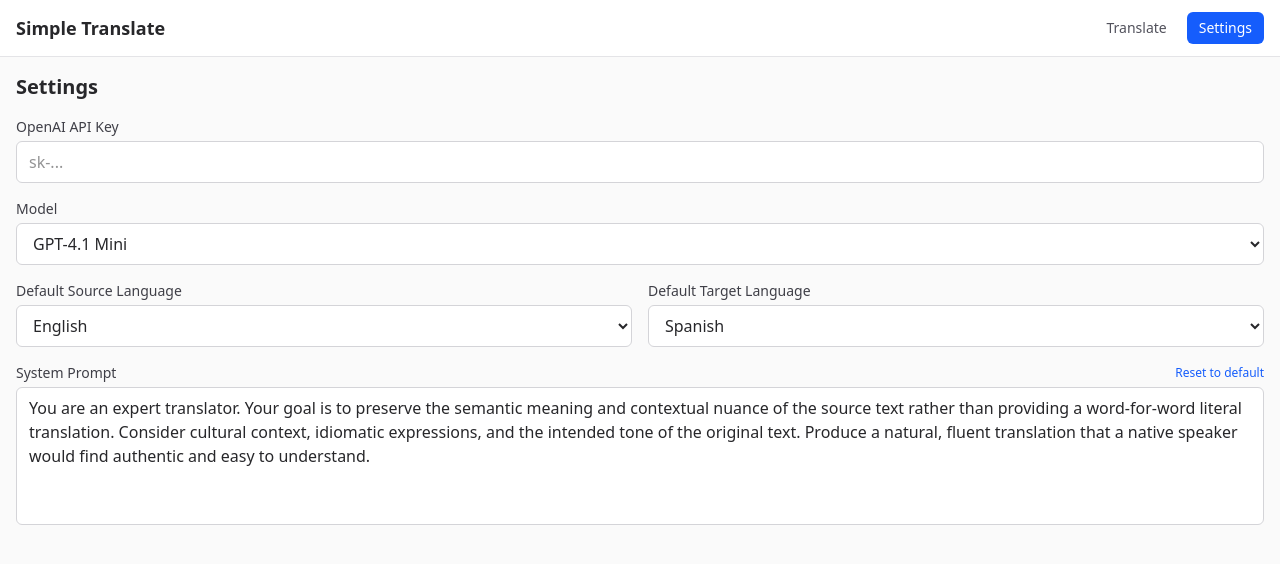
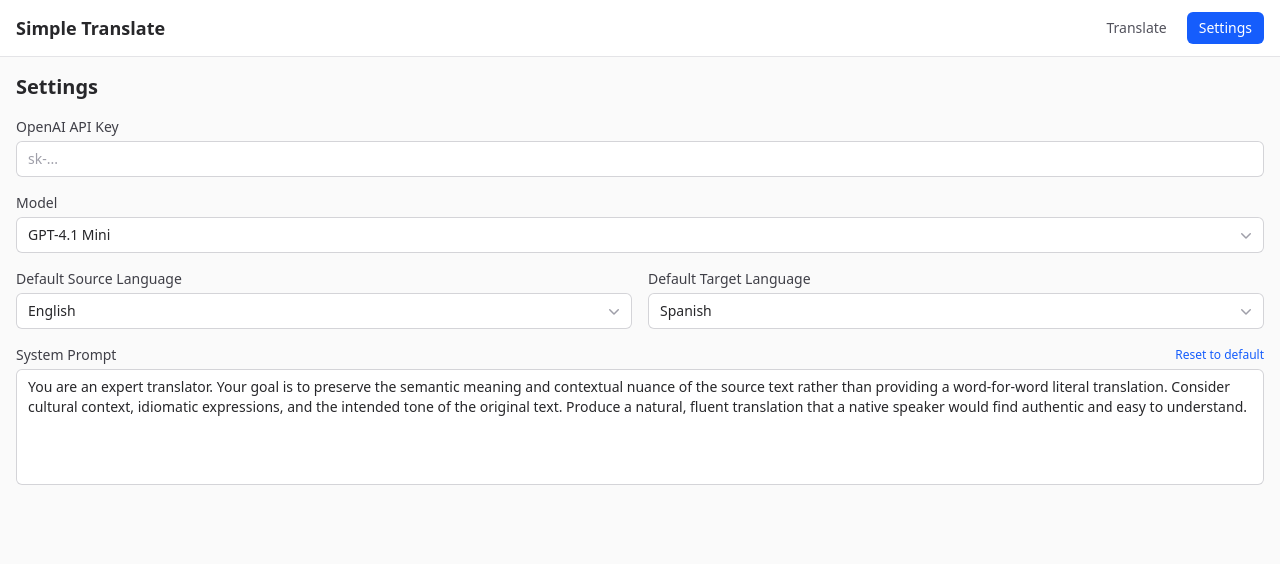
Before and after one commit to jswent/simple-translate, a React (Vite) app: page / in a window 1280 px wide. Both pictures are taken after a click on the button "Settings". Shown: the top 564 px of the page. Built offline with nearby package versions, Linux system fonts and the light colour scheme.

Commit message:
feat: better dropdown ui

```diff
--- a/package.json
+++ b/package.json
@@ -10,6 +10,8 @@
     "tauri": "tauri"
   },
   "dependencies": {
+    "@headlessui/react": "^2.2.9",
+    "@heroicons/react": "^2.2.0",
     "@tauri-apps/api": "^2",
     "@tauri-apps/plugin-opener": "^2",
     "react": "^18.3.1",
--- /dev/null
+++ b/src/components/Dropdown.tsx
@@ -0,0 +1,58 @@
+import { Menu, MenuButton, MenuItem, MenuItems } from "@headlessui/react";
+import { ChevronDownIcon } from "@heroicons/react/20/solid";
+
+export interface DropdownOption {
+  value: string;
+  label: string;
+}
+
+interface DropdownProps {
+  value: string;
+  options: DropdownOption[];
+  onChange: (value: string) => void;
+  label?: string;
+  className?: string;
+}
+
+export function Dropdown({ value, options, onChange, label, className = "" }: DropdownProps) {
+  const selectedOption = options.find((opt) => opt.value === value);
+
+  return (
+    <div className={className}>
+      {label && (
+        <label className="block text-sm font-medium text-zinc-700 dark:text-zinc-300 mb-1">
+          {label}
+        </label>
+      )}
+      <Menu as="div" className="relative inline-block w-full">
+        <MenuButton className="inline-flex w-full justify-between items-center rounded-md bg-white px-3 py-2 text-sm font-medium text-zinc-800 ring-1 ring-inset ring-zinc-300 hover:bg-zinc-50 dark:bg-zinc-800 dark:text-zinc-200 dark:ring-zinc-600 dark:hover:bg-zinc-700">
+          {selectedOption?.label || "Select..."}
+          <ChevronDownIcon aria-hidden="true" className="-mr-1 size-5 text-zinc-400" />
+        </MenuButton>
+
+        <MenuItems
+          transition
+          className="absolute left-0 z-10 mt-1 max-h-60 min-w-full w-max overflow-auto rounded-md bg-white shadow-lg ring-1 ring-black/5 focus:outline-none transition data-[closed]:scale-95 data-[closed]:transform data-[closed]:opacity-0 data-[enter]:duration-100 data-[leave]:duration-75 data-[enter]:ease-out data-[leave]:ease-in dark:bg-zinc-800 dark:ring-zinc-600"
+        >
+          <div className="py-1">
+            {options.map((option) => (
+              <MenuItem key={option.value}>
+                <button
+                  type="button"
+                  onClick={() => onChange(option.value)}
+                  className={`block w-full px-4 py-2 text-left text-sm whitespace-nowrap data-[focus]:bg-zinc-100 data-[focus]:outline-none dark:data-[focus]:bg-zinc-700 ${
+                    option.value === value
+                      ? "text-blue-600 dark:text-blue-400 font-medium"
+                      : "text-zinc-700 dark:text-zinc-300"
+                  }`}
+                >
+                  {option.label}
+                </button>
+              </MenuItem>
+            ))}
+          </div>
+        </MenuItems>
+      </Menu>
+    </div>
+  );
+}
--- a/src/components/LanguageSelector.tsx
+++ b/src/components/LanguageSelector.tsx
@@ -1,4 +1,5 @@
 import { LANGUAGES } from "../constants";
+import { Dropdown } from "./Dropdown";
 
 interface LanguageSelectorProps {
   value: string;
@@ -7,24 +8,17 @@
 }
 
 export function LanguageSelector({ value, onChange, label }: LanguageSelectorProps) {
+  const options = LANGUAGES.map((lang) => ({
+    value: lang.code,
+    label: lang.name,
+  }));
+
   return (
     <div className="flex flex-col gap-1">
       <label className="text-xs font-medium text-zinc-500 dark:text-zinc-400">
         {label}
       </label>
-      <select
-        value={value}
-        onChange={(e) => onChange(e.target.value)}
-        className="px-3 py-2 rounded-md border border-zinc-300 dark:border-zinc-600
-                   bg-white dark:bg-zinc-800 text-zinc-800 dark:text-zinc-200
-                   focus:outline-none focus:ring-2 focus:ring-blue-500"
-      >
-        {LANGUAGES.map((lang) => (
-          <option key={lang.code} value={lang.code}>
-            {lang.name}
-          </option>
-        ))}
-      </select>
+      <Dropdown value={value} options={options} onChange={onChange} />
     </div>
   );
 }
--- a/src/components/SettingsPage.tsx
+++ b/src/components/SettingsPage.tsx
@@ -1,6 +1,7 @@
 import { useState, useEffect } from "react";
 import type { Settings } from "../types";
 import { LANGUAGES, AVAILABLE_MODELS, DEFAULT_SYSTEM_PROMPT } from "../constants";
+import { Dropdown } from "./Dropdown";
 
 interface SettingsPageProps {
   settings: Settings;
@@ -75,72 +76,38 @@
             value={localSettings.api_key}
             onChange={(e) => setLocalSettings({ ...localSettings, api_key: e.target.value })}
             placeholder="sk-..."
-            className="px-3 py-2 rounded-md border border-zinc-300 dark:border-zinc-600
-                       bg-white dark:bg-zinc-800 text-zinc-800 dark:text-zinc-200
-                       focus:outline-none focus:ring-2 focus:ring-blue-500"
+            className="px-3 py-2 rounded-md bg-white text-sm text-zinc-800 ring-1 ring-inset ring-zinc-300
+                       placeholder:text-zinc-400 focus:outline-none focus:ring-2 focus:ring-blue-500
+                       dark:bg-zinc-800 dark:text-zinc-200 dark:ring-zinc-600 dark:placeholder:text-zinc-500"
           />
         </div>
 
         {/* Model Selection */}
-        <div className="flex flex-col gap-1">
-          <label className="text-sm font-medium text-zinc-700 dark:text-zinc-300">Model</label>
-          <select
-            value={localSettings.model}
-            onChange={(e) => handleDropdownChange({ ...localSettings, model: e.target.value })}
-            className="px-3 py-2 rounded-md border border-zinc-300 dark:border-zinc-600
-                       bg-white dark:bg-zinc-800 text-zinc-800 dark:text-zinc-200
-                       focus:outline-none focus:ring-2 focus:ring-blue-500"
-          >
-            {AVAILABLE_MODELS.map((model) => (
-              <option key={model.id} value={model.id}>
-                {model.name}
-              </option>
-            ))}
-          </select>
-        </div>
+        <Dropdown
+          label="Model"
+          value={localSettings.model}
+          options={AVAILABLE_MODELS.map((m) => ({ value: m.id, label: m.name }))}
+          onChange={(value) => handleDropdownChange({ ...localSettings, model: value })}
+        />
 
         {/* Default Languages */}
         <div className="grid grid-cols-2 gap-4">
-          <div className="flex flex-col gap-1">
-            <label className="text-sm font-medium text-zinc-700 dark:text-zinc-300">
-              Default Source Language
-            </label>
-            <select
-              value={localSettings.default_source_language}
-              onChange={(e) =>
-                handleDropdownChange({ ...localSettings, default_source_language: e.target.value })
-              }
-              className="px-3 py-2 rounded-md border border-zinc-300 dark:border-zinc-600
-                         bg-white dark:bg-zinc-800 text-zinc-800 dark:text-zinc-200
-                         focus:outline-none focus:ring-2 focus:ring-blue-500"
-            >
-              {LANGUAGES.map((lang) => (
-                <option key={lang.code} value={lang.code}>
-                  {lang.name}
-                </option>
-              ))}
-            </select>
-          </div>
-          <div className="flex flex-col gap-1">
-            <label className="text-sm font-medium text-zinc-700 dark:text-zinc-300">
-              Default Target Language
-            </label>
-            <select
-              value={localSettings.default_target_language}
-              onChange={(e) =>
-                handleDropdownChange({ ...localSettings, default_target_language: e.target.value })
-              }
-              className="px-3 py-2 rounded-md border border-zinc-300 dark:border-zinc-600
-                         bg-white dark:bg-zinc-800 text-zinc-800 dark:text-zinc-200
-                         focus:outline-none focus:ring-2 focus:ring-blue-500"
-            >
-              {LANGUAGES.map((lang) => (
-                <option key={lang.code} value={lang.code}>
-                  {lang.name}
-                </option>
-              ))}
-            </select>
-          </div>
+          <Dropdown
+            label="Default Source Language"
+            value={localSettings.default_source_language}
+            options={LANGUAGES.map((l) => ({ value: l.code, label: l.name }))}
+            onChange={(value) =>
+              handleDropdownChange({ ...localSettings, default_source_language: value })
+            }
+          />
+          <Dropdown
+            label="Default Target Language"
+            value={localSettings.default_target_language}
+            options={LANGUAGES.map((l) => ({ value: l.code, label: l.name }))}
+            onChange={(value) =>
+              handleDropdownChange({ ...localSettings, default_target_language: value })
+            }
+          />
         </div>
 
         {/* System Prompt */}
@@ -160,9 +127,9 @@
             value={localSettings.system_prompt}
             onChange={(e) => setLocalSettings({ ...localSettings, system_prompt: e.target.value })}
             rows={5}
-            className="px-3 py-2 rounded-md border border-zinc-300 dark:border-zinc-600
-                       bg-white dark:bg-zinc-800 text-zinc-800 dark:text-zinc-200
-                       resize-none focus:outline-none focus:ring-2 focus:ring-blue-500"
+            className="px-3 py-2 rounded-md bg-white text-sm text-zinc-800 ring-1 ring-inset ring-zinc-300
+                       resize-none focus:outline-none focus:ring-2 focus:ring-blue-500
+                       dark:bg-zinc-800 dark:text-zinc-200 dark:ring-zinc-600"
           />
         </div>
       </div>
--- a/src/components/TranslationPage.tsx
+++ b/src/components/TranslationPage.tsx
@@ -95,9 +95,9 @@
             value={sourceText}
             onChange={(e) => setSourceText(e.target.value)}
             placeholder="Enter text to translate..."
-            className="flex-1 p-3 rounded-md border border-zinc-300 dark:border-zinc-600
-                       bg-white dark:bg-zinc-800 text-zinc-800 dark:text-zinc-200
-                       resize-none focus:outline-none focus:ring-2 focus:ring-blue-500"
+            className="flex-1 p-3 rounded-md bg-white text-sm text-zinc-800 ring-1 ring-inset ring-zinc-300
+                       placeholder:text-zinc-400 resize-none focus:outline-none focus:ring-2 focus:ring-blue-500
+                       dark:bg-zinc-800 dark:text-zinc-200 dark:ring-zinc-600 dark:placeholder:text-zinc-500"
           />
         </div>
         <div className="flex-1 flex flex-col">
@@ -105,9 +105,9 @@
             value={translating ? streamingText : translatedText}
             readOnly
             placeholder="Translation will appear here..."
-            className="flex-1 p-3 rounded-md border border-zinc-300 dark:border-zinc-600
-                       bg-zinc-50 dark:bg-zinc-900 text-zinc-800 dark:text-zinc-200
-                       resize-none focus:outline-none"
+            className="flex-1 p-3 rounded-md bg-zinc-50 text-sm text-zinc-800 ring-1 ring-inset ring-zinc-300
+                       placeholder:text-zinc-400 resize-none focus:outline-none
+                       dark:bg-zinc-900 dark:text-zinc-200 dark:ring-zinc-600 dark:placeholder:text-zinc-500"
           />
         </div>
       </div>
```
Also changed, not shown: 1 other file (tests, documents, lock files or other folders).
